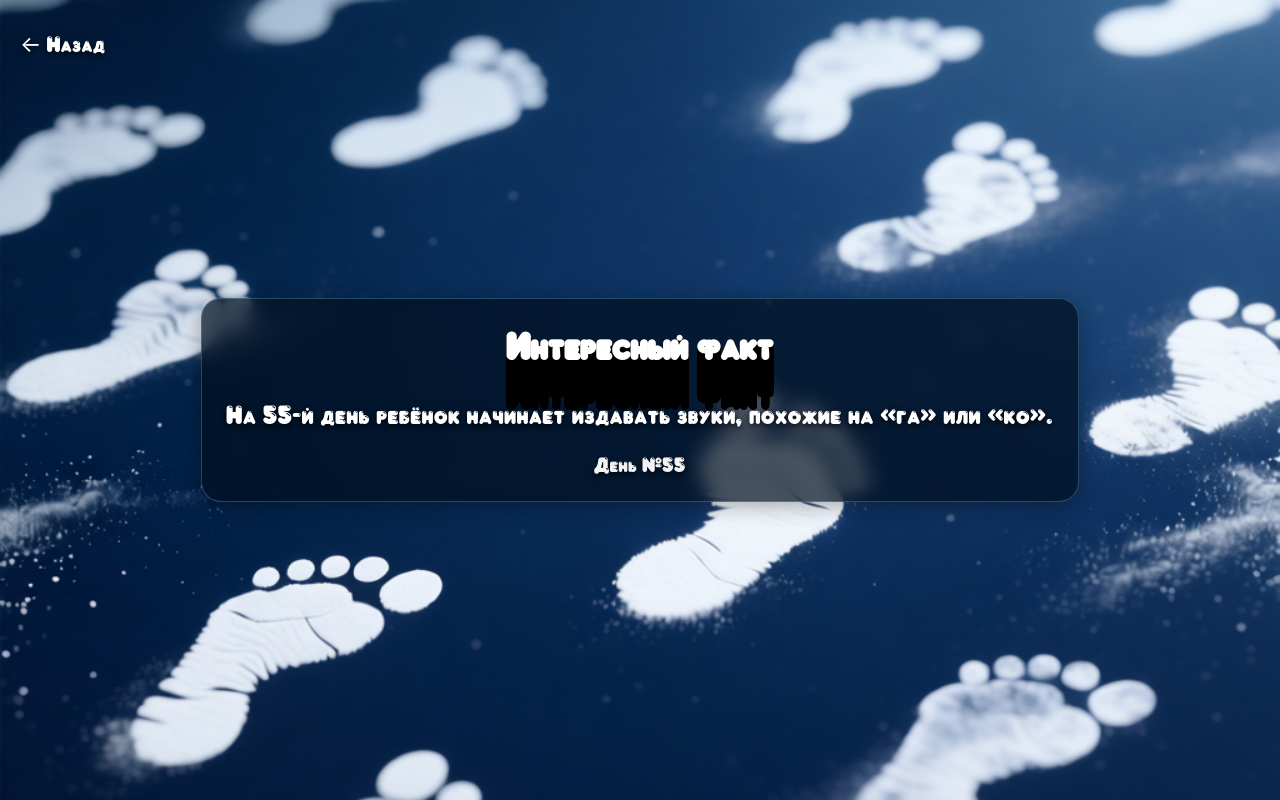
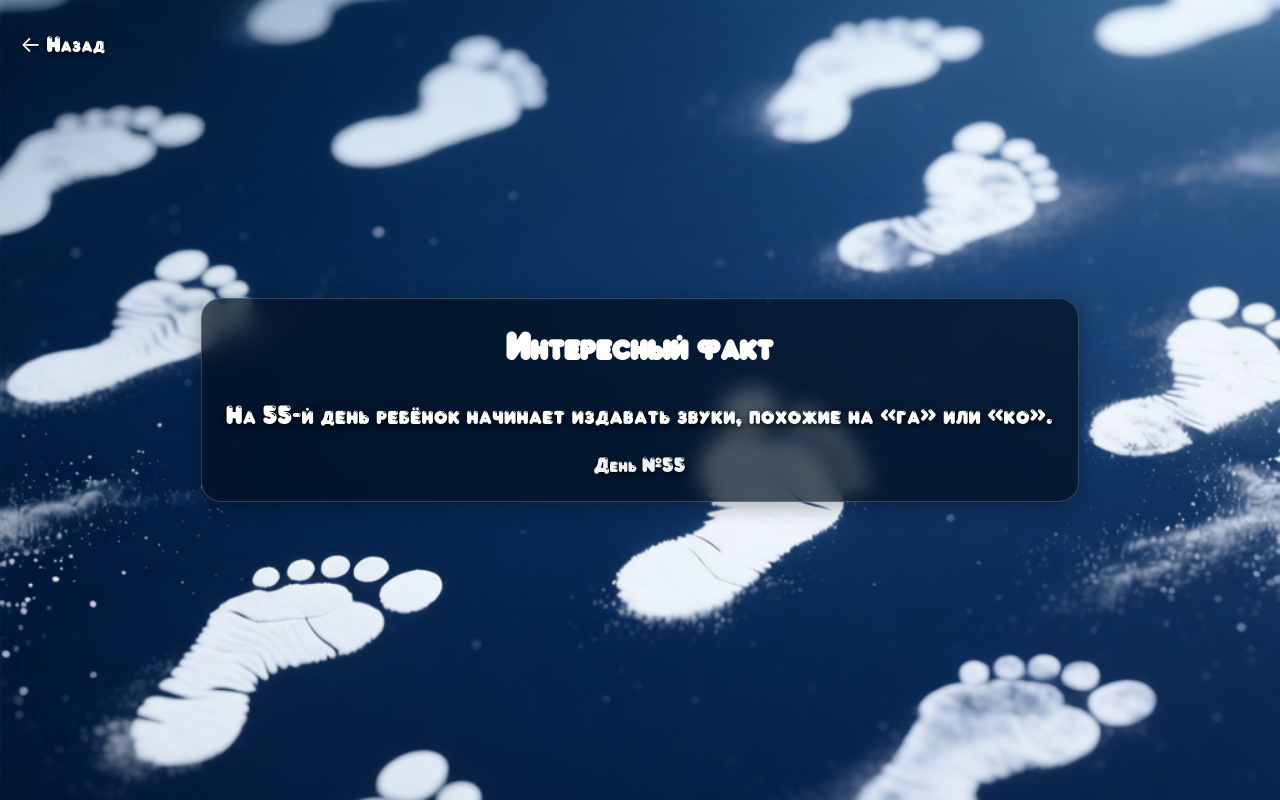
Before and after one commit to pomazunv-svg/son-counter1, a plain HTML site: page facts.html in a window 1280 px wide. Drawn offline with Linux system fonts and the light colour scheme.

Commit message:
facts.html

```diff
--- a/facts.html
+++ b/facts.html
@@ -72,57 +72,7 @@
             margin-bottom: 1.5rem;
             letter-spacing: -0.5px;
             color: white;
-            text-shadow:
-                0 1px 0 #000,
-                0 2px 0 #000,
-                0 3px 0 #000,
-                0 4px 0 #000,
-                0 5px 0 #000,
-                0 6px 0 #000,
-                0 7px 0 #000,
-                0 8px 0 #000,
-                0 9px 0 #000,
-                0 10px 0 #000,
-                0 11px 0 #000,
-                0 12px 0 #000,
-                0 13px 0 #000,
-                0 14px 0 #000,
-                0 15px 0 #000,
-                0 16px 0 #000,
-                0 17px 0 #000,
-                0 18px 0 #000,
-                0 19px 0 #000,
-                0 20px 0 #000,
-                0 21px 0 #000,
-                0 22px 0 #000,
-                0 23px 0 #000,
-                0 24px 0 #000,
-                0 25px 0 #000,
-                0 26px 0 #000,
-                0 27px 0 #000,
-                0 28px 0 #000,
-                0 29px 0 #000,
-                0 30px 0 #000,
-                0 31px 0 #000,
-                0 32px 0 #000,
-                0 33px 0 #000,
-                0 34px 0 #000,
-                0 35px 0 #000,
-                0 36px 0 #000,
-                0 37px 0 #000,
-                0 38px 0 #000,
-                0 39px 0 #000,
-                0 40px 0 #000,
-                0 41px 0 #000,
-                0 42px 0 #000,
-                0 43px 0 #000,
-                0 44px 0 #000,
-                0 45px 0 #000,
-                0 46px 0 #000,
-                0 47px 0 #000,
-                0 48px 0 #000,
-                0 49px 0 #000,
-                0 50px 0 #000;
+
         }
 
         .fact-text {
```
